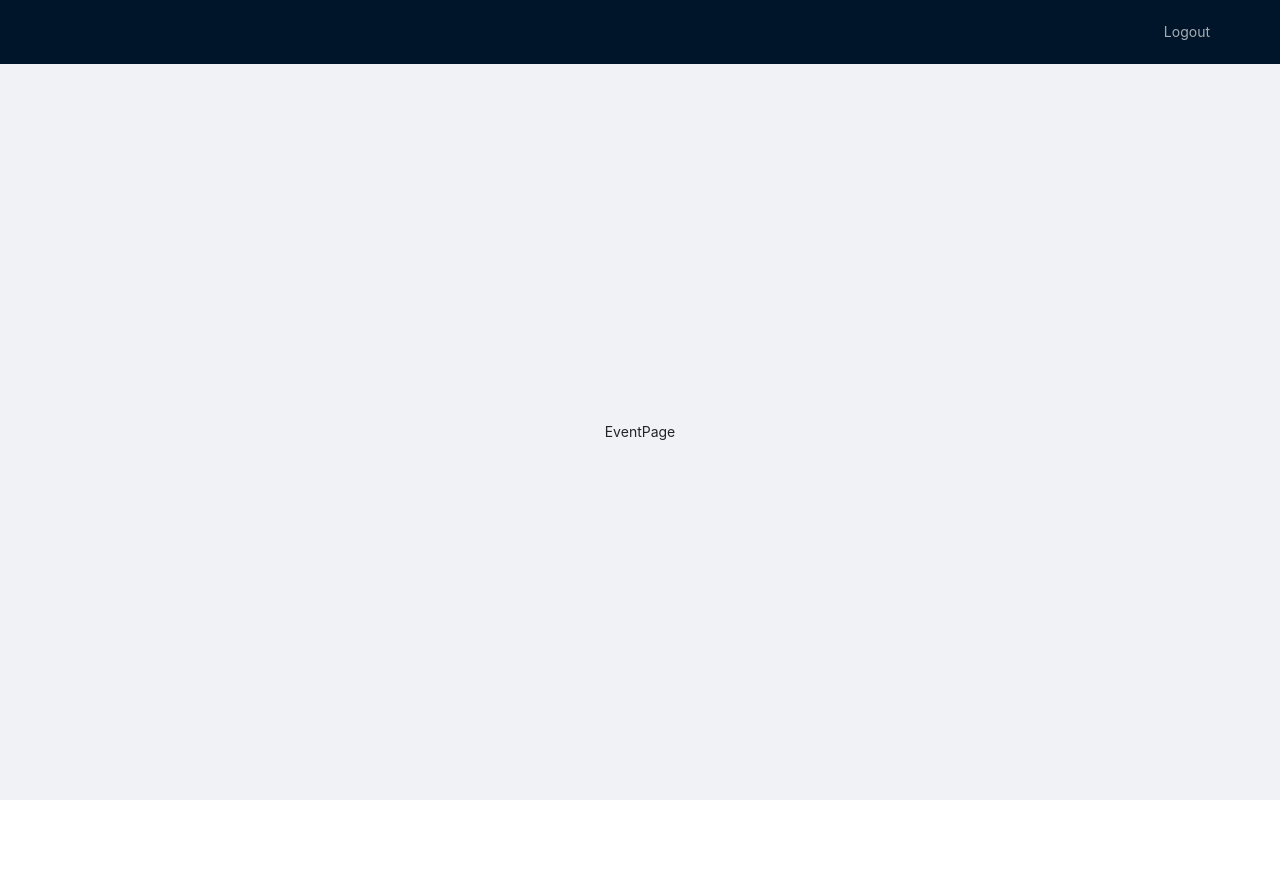
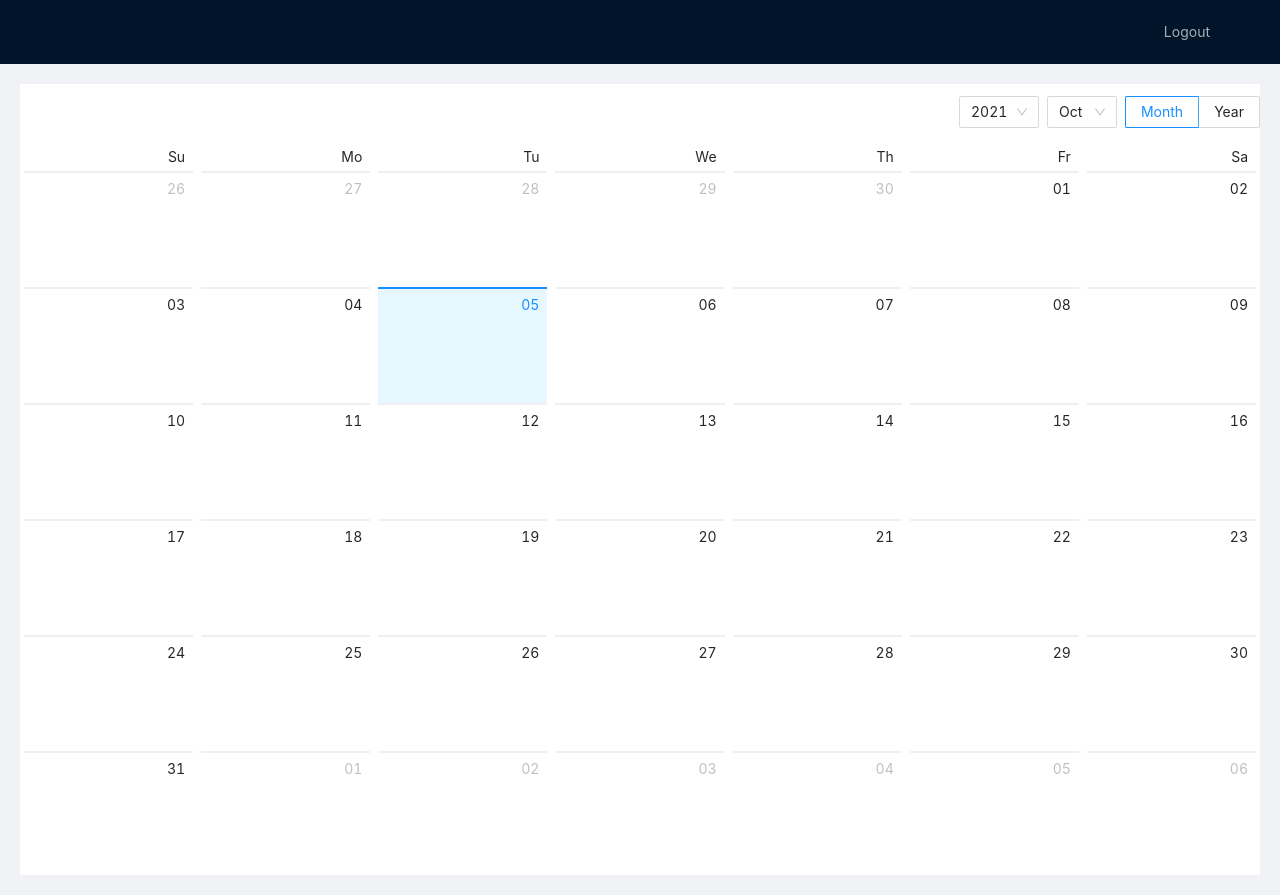
Before and after one commit to PavlenkoSt/DateEvents__React, a React (Create React App) app: page / in a window 1280 px wide. Before the commit the page ends 800 px from the top, so only its background shows below. Built offline with nearby package versions, Linux system fonts and the light colour scheme; sample sign-in values are in the browser's storage.

Commit message:
add calendar

```diff
--- a/src/App.css
+++ b/src/App.css
@@ -1,10 +1,12 @@
 @import '~antd/dist/antd.css';
 
 .content{
-    height: calc(100vh - 64px);
+    min-height: calc(100vh - 64px);
+    height: 100%;
     display: flex;
     justify-content: center;
     align-items: center;
+    padding: 20px;
 }
 
 .menu{
--- a/src/App.tsx
+++ b/src/App.tsx
@@ -13,7 +13,7 @@ const App = () => {
         if(localStorage.getItem('auth')){
             setAuth(true)
         }
-    }, [])
+    }, [setAuth])
 
     return (
         <Layout>
--- /dev/null
+++ b/src/components/EventCalendar.tsx
@@ -0,0 +1,12 @@
+import { Calendar } from 'antd'
+import React from 'react'
+
+const EventCalendar = () => {
+    return (
+        <>
+            <Calendar/>
+        </>
+    )
+}
+
+export default EventCalendar
--- a/src/pages/Event.tsx
+++ b/src/pages/Event.tsx
@@ -1,9 +1,10 @@
 import React from 'react'
+import EventCalendar from '../components/EventCalendar'
 
 const Event = () => {
     return (
         <div>
-            EventPage
+            <EventCalendar/>
         </div>
     )
 }
```
